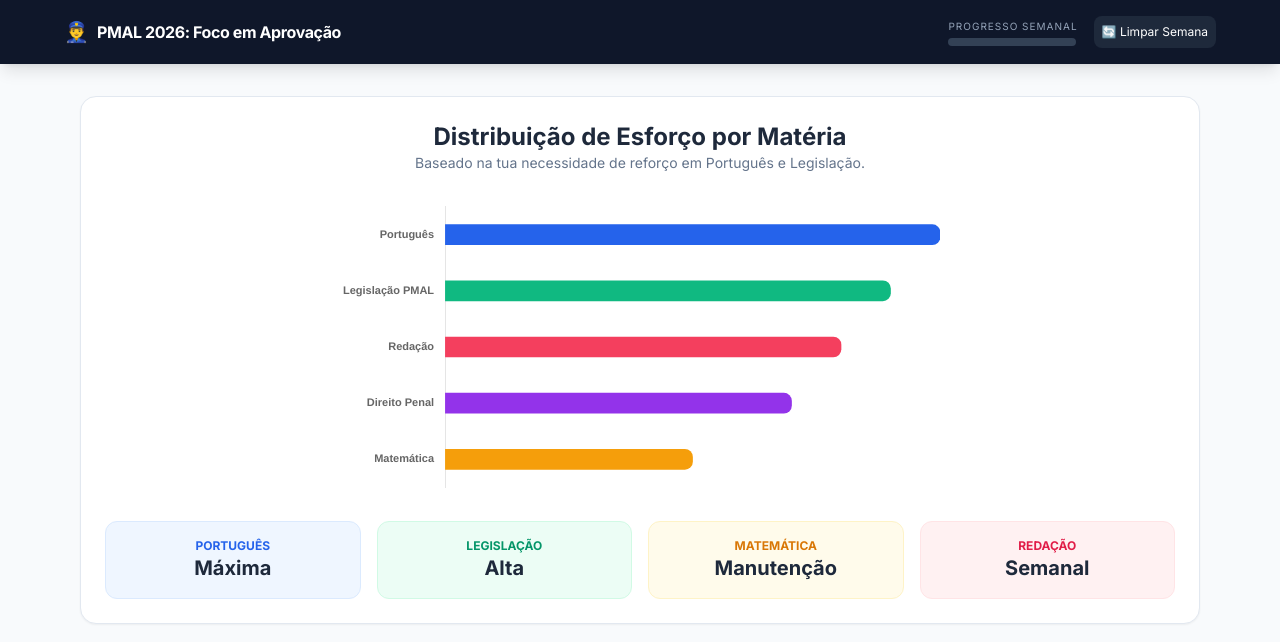
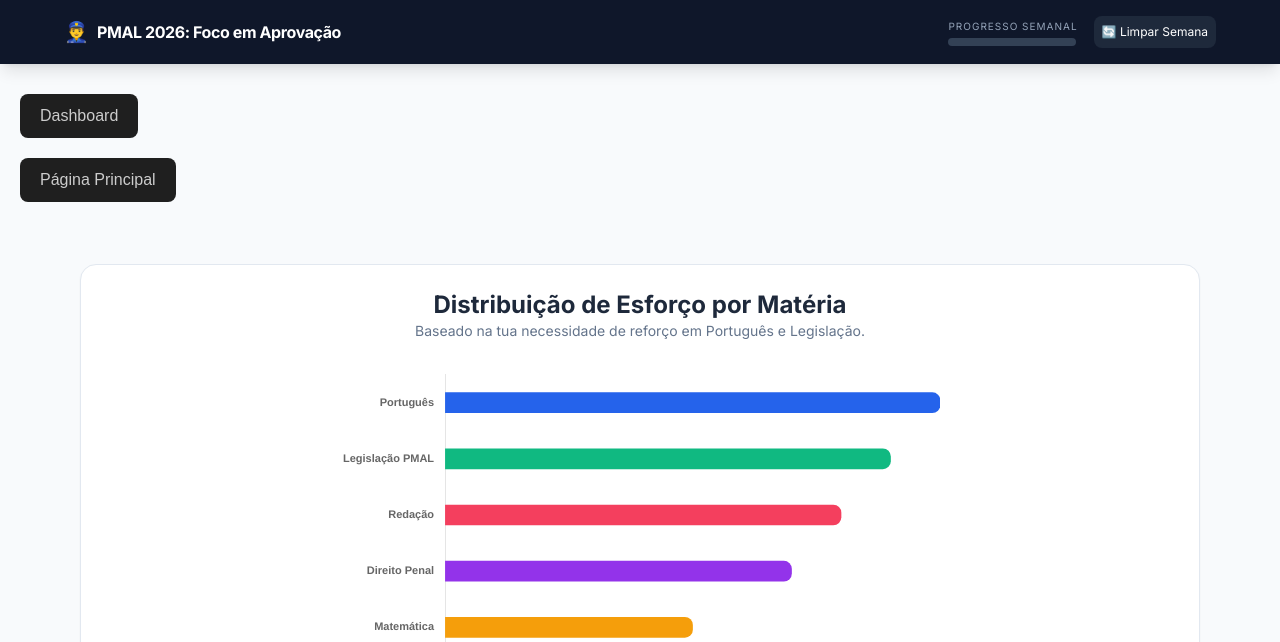
Before and after one commit to joaodelicia0/pmal, a plain HTML site: page index3.html in a window 1280 px wide. Shown: the top 642 px of the page. Drawn offline with nearby package versions, Linux system fonts and the light colour scheme.

Commit message:
Add simple menu navigation to index3.html

```diff
--- a/index3.html
+++ b/index3.html
@@ -16,6 +16,27 @@
         .task-done { opacity: 0.5; text-decoration: line-through; filter: grayscale(1); }
         .checkbox-custom { width: 1.5rem; height: 1.5rem; border-radius: 0.375rem; border: 2px solid #cbd5e1; cursor: pointer; transition: all 0.2s; }
         .checkbox-custom:checked { background-color: #0f172a; border-color: #0f172a; }
+        .menu-simples {
+    margin: 20px;
+}
+
+.menu-simples a {
+    display: inline-block;
+    margin: 10px 0;
+    padding: 10px 20px;
+    text-decoration: none;
+    color: #ccc;
+    background-color: #1f1f1f;
+    border-radius: 8px;
+    transition: 0.3s;
+    font-family: Arial, sans-serif;
+}
+
+.menu-simples a:hover {
+    color: #fff;
+    background-color: #333;
+    transform: scale(1.05);
+}
     </style>
 </head>
 <body class="antialiased">
@@ -40,7 +61,10 @@
             </div>
         </div>
     </nav>
-
+<nav class="menu-simples">
+    <a href="index2.html">Dashboard</a><br>
+    <a href="index.html">Página Principal</a>
+</nav>
     <main class="max-w-6xl mx-auto p-4 space-y-10">
 
         <!-- Secção 1: Dashboard de Prioridades -->
```
